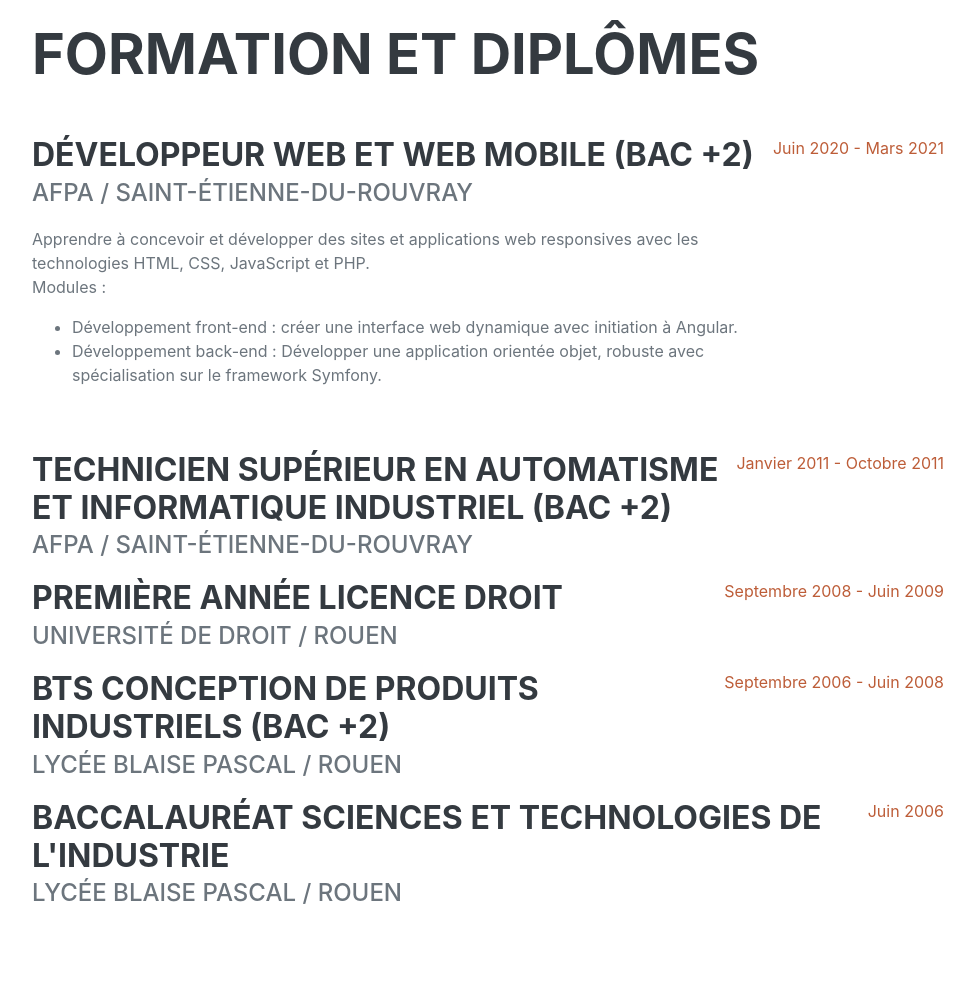
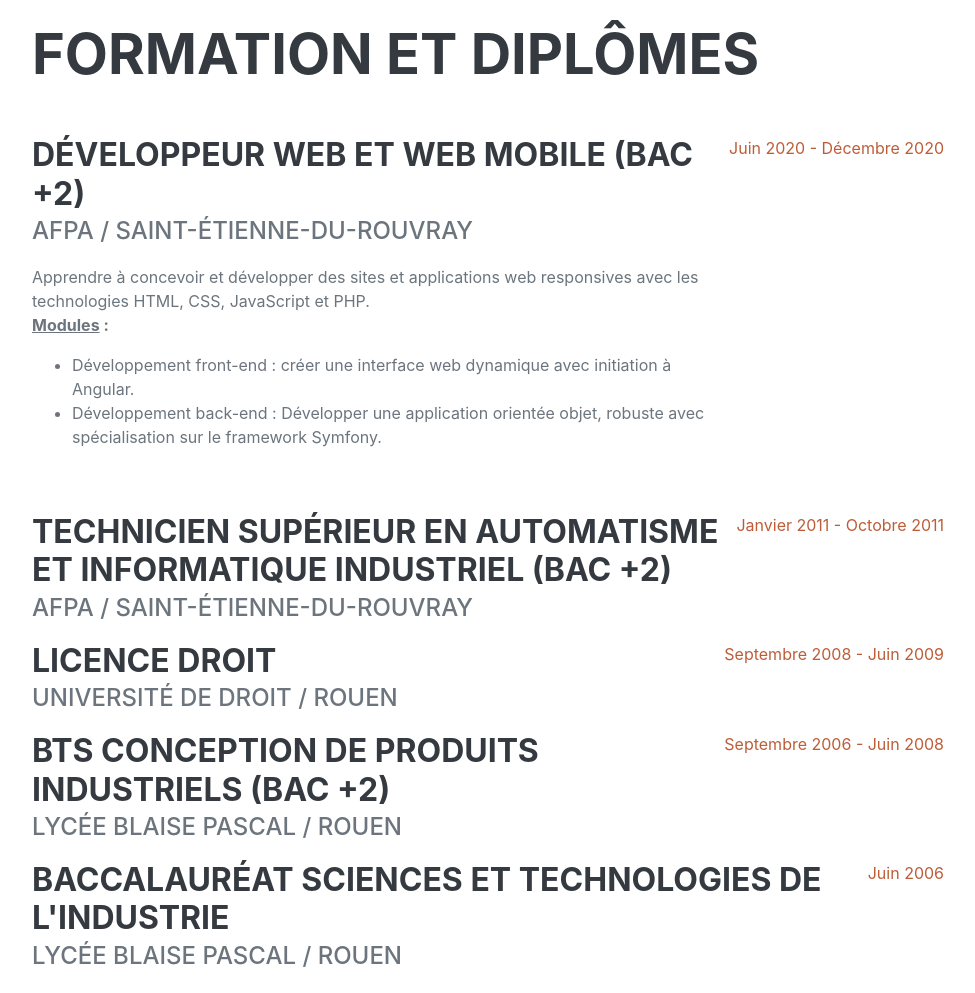
Before and after one commit to DERIQUEHEMMathieu/CvBootstrap, a plain HTML site: page index.html in a window 1280 px wide. Shown: the part 860-1853 px from the top of the page, without its empty margins (288-1263 px from the left). Drawn offline with nearby package versions, Linux system fonts and the light colour scheme; a web font is replaced by a local one.

Commit message:
Update categories

```diff
--- a/index.html
+++ b/index.html
@@ -72,14 +72,14 @@
                             <h3 class="mb-0">Développeur web et web mobile (Bac +2)</h3>
                             <div class="subheading mb-3">AFPA / Saint-Étienne-du-Rouvray</div>
                             <div>Apprendre à concevoir et développer des sites et applications web responsives avec les technologies HTML, CSS, JavaScript et PHP.</div>
-                            <p>Modules :
+                            <p><strong><u>Modules</u> :</strong>
                                 <ul>
                                     <li>Développement front-end : créer une interface web dynamique avec initiation à Angular.</li>
                                     <li>Développement back-end : Développer une application orientée objet, robuste avec spécialisation sur le framework Symfony.</li>
                                 </ul>
                             </p>
                         </div>
-                        <div class="flex-shrink-0"><span class="text-primary">Juin 2020 - Mars 2021</span></div>
+                        <div class="flex-shrink-0"><span class="text-primary">Juin 2020 - Décembre 2020</span></div>
                     </div>
                     <div class="d-flex flex-column flex-md-row justify-content-between">
                         <div class="flex-grow-1">
@@ -90,7 +90,7 @@
                     </div>
                     <div class="d-flex flex-column flex-md-row justify-content-between">
                         <div class="flex-grow-1">
-                            <h3 class="mb-0">Première année Licence Droit</h3>
+                            <h3 class="mb-0">Licence Droit</h3>
                             <div class="subheading mb-3">Université de Droit / Rouen</div>
                         </div>
                         <div class="flex-shrink-0"><span class="text-primary">Septembre 2008 - Juin 2009</span></div>
@@ -128,7 +128,7 @@
                         <div class="flex-grow-1">
                             <h3 class="mb-0">Automaticien en bureau d'études</h3>
                             <div class="subheading mb-3">Renault / Cléon</div>
-                            <p>Réalisation des programmes pour machines outils et récupération des données de productions en C++ et avec le logiciel PL7.</p>
+                            <p>Réalisation des programmes de machines outils et récupération des données de productions avec le langage C++ et le logiciel PL7. Création d'interfaces graphiques utilisateurs sous Visual Basic.</p>
                         </div>
                         <div class="flex-shrink-0"><span class="text-primary">Octobre 2011 - Novembre 2019</span></div>
                     </div>
@@ -141,7 +141,7 @@
                     </div>
                     <div class="d-flex flex-column flex-md-row justify-content-between">
                         <div class="flex-grow-1">
-                            <h3 class="mb-0">Employé à la chaîne (Job d'étudiant)</h3>
+                            <h3 class="mb-0">Employé à la chaîne (Job étudiant)</h3>
                             <div class="subheading mb-3">Renault / Cléon</div>
                         </div>
                         <div class="flex-shrink-0"><span class="text-primary">Juin 2005 - Juillet 2005</span></div>
```
